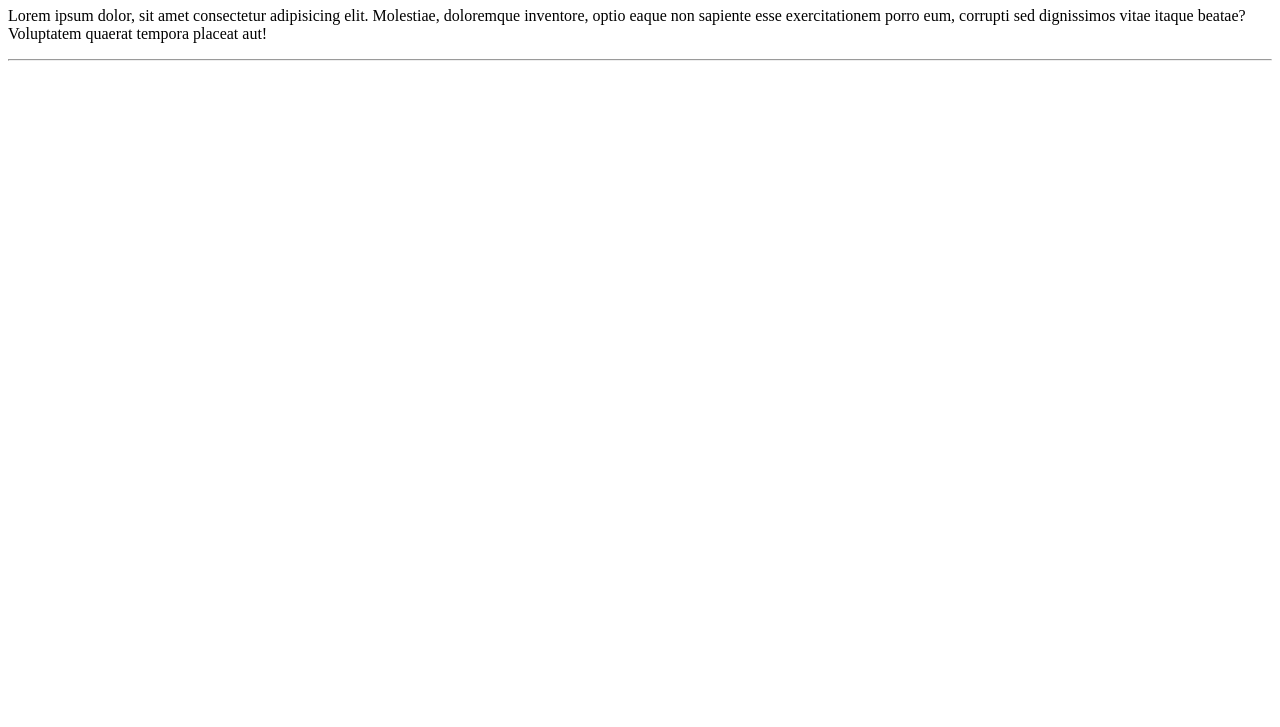
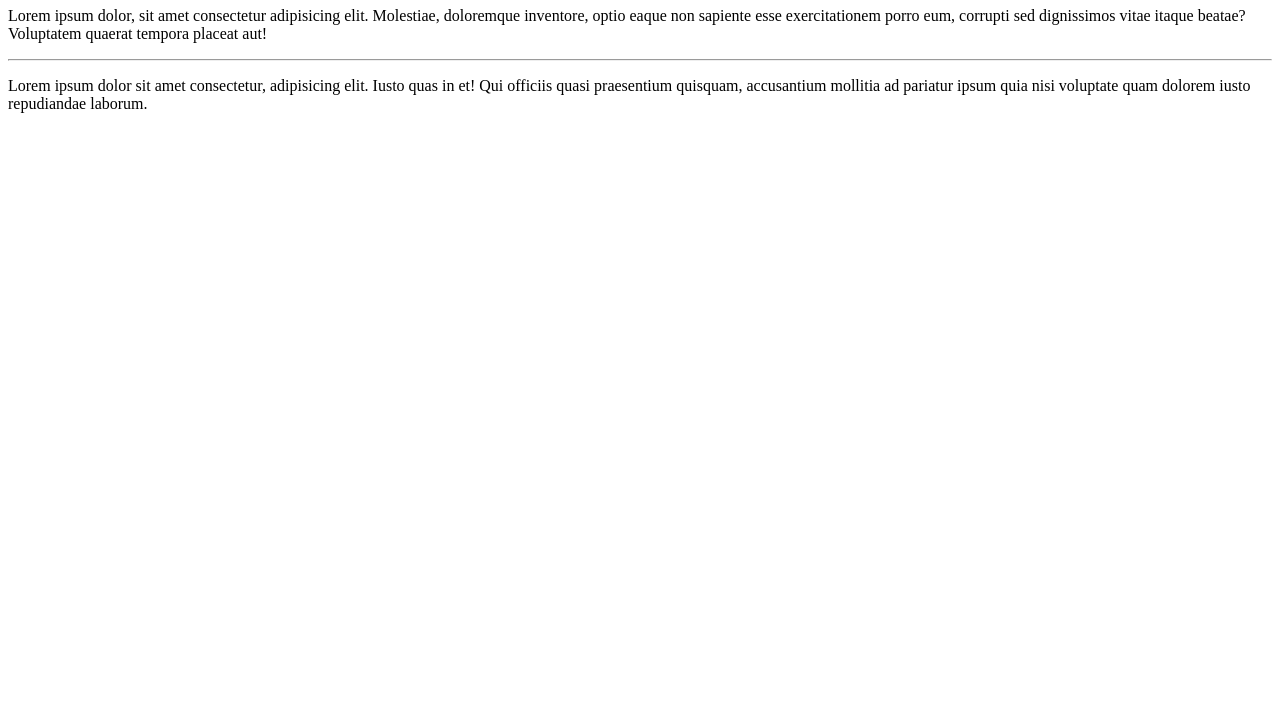
Before and after one commit to rrodrigues22/Ola-mundo, a plain HTML site: page site-exemplo/index.html in a window 1280 px wide. Shown: the part 73-800 px from the top of the page. Drawn offline with Linux system fonts and the light colour scheme.

Commit message:
Novo parágrafo

```diff
--- a/site-exemplo/index.html
+++ b/site-exemplo/index.html
@@ -10,5 +10,6 @@
     <h1>Olá mundo!</h1>
     <p>Lorem ipsum dolor, sit amet consectetur adipisicing elit. Molestiae, doloremque inventore, optio eaque non sapiente esse exercitationem porro eum, corrupti sed dignissimos vitae itaque beatae? Voluptatem quaerat tempora placeat aut!</p>
     <hr>
+    <p>Lorem ipsum dolor sit amet consectetur, adipisicing elit. Iusto quas in et! Qui officiis quasi praesentium quisquam, accusantium mollitia ad pariatur ipsum quia nisi voluptate quam dolorem iusto repudiandae laborum.</p>
 </body>
 </html>
```
